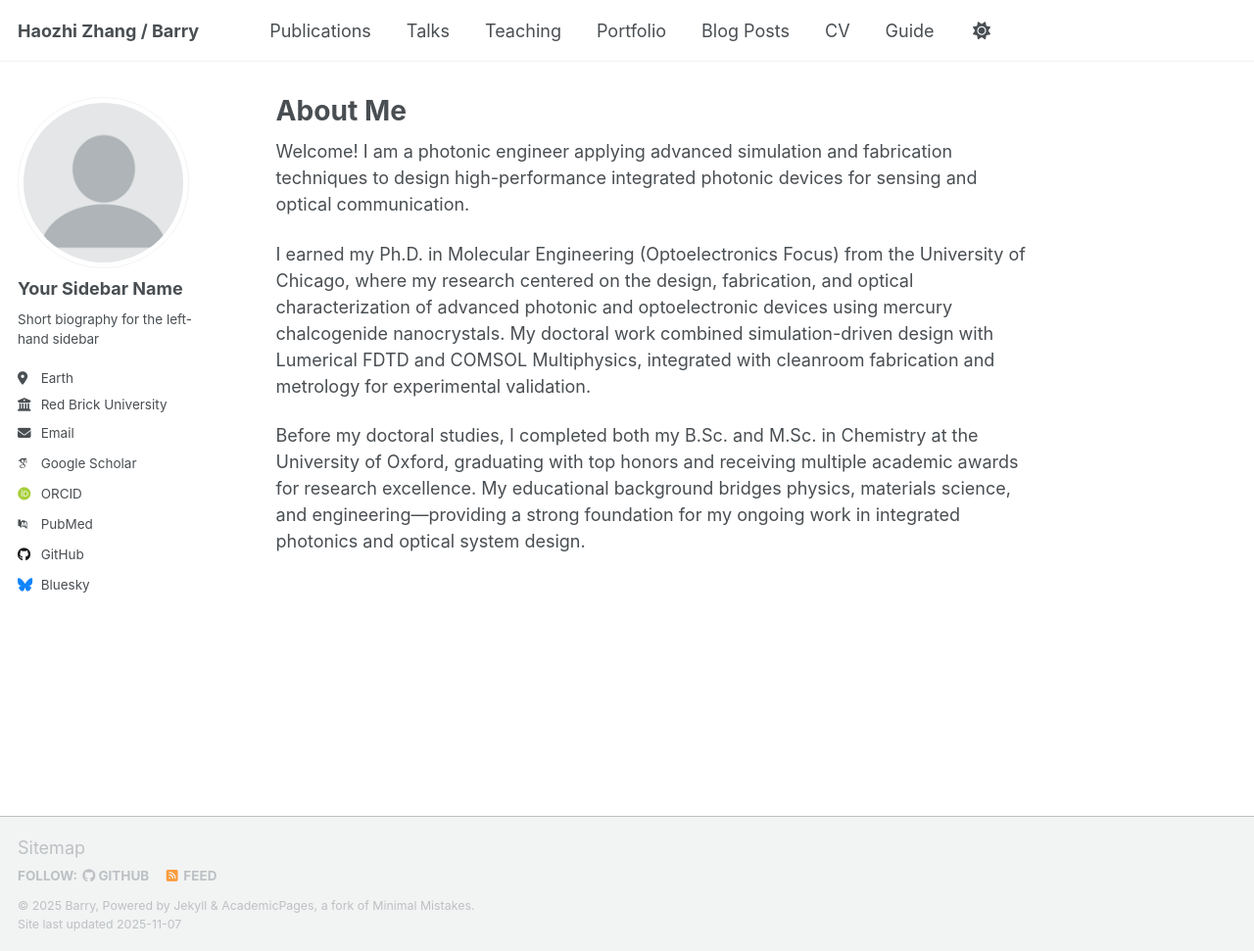
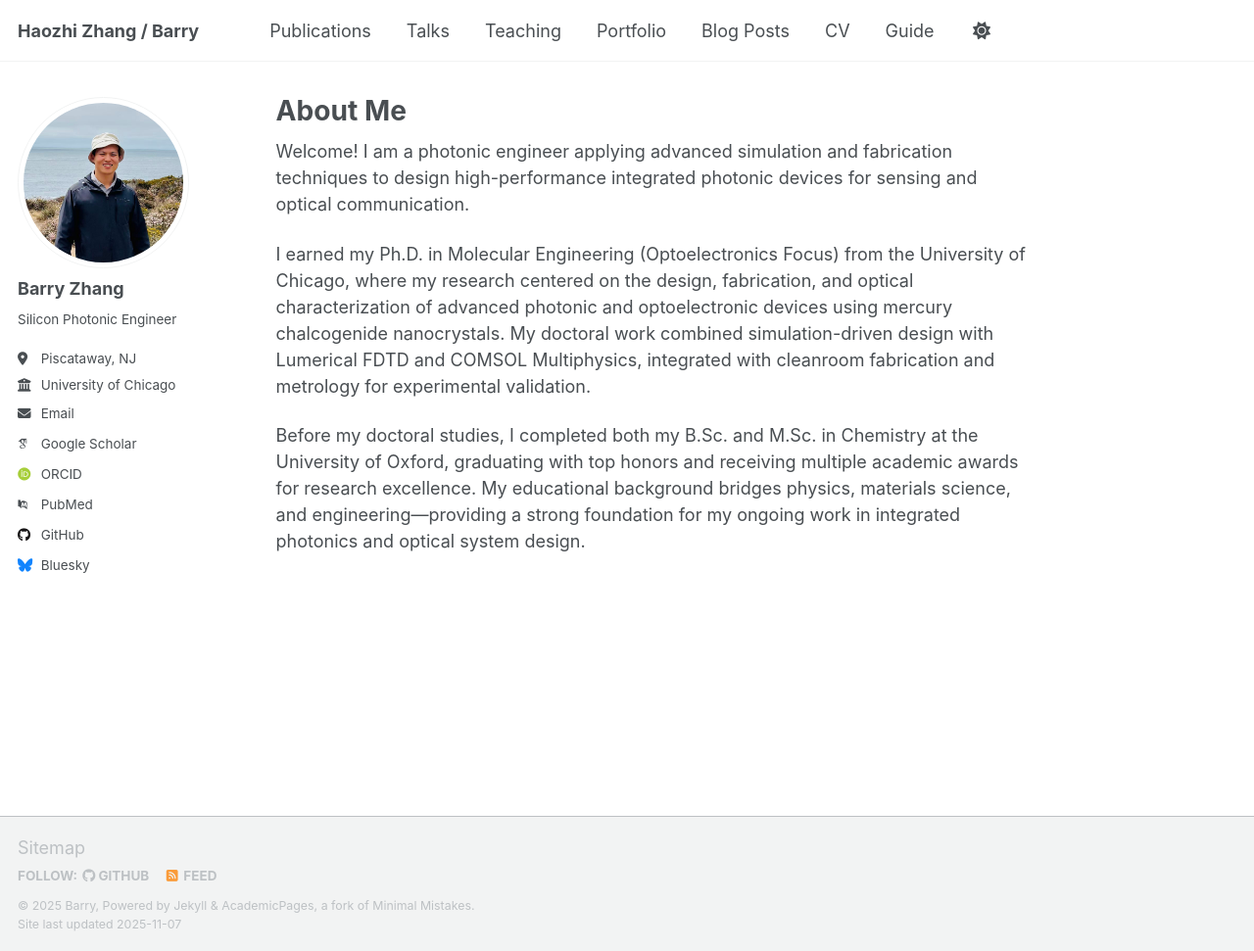
Before and after one commit to barryhzzhang/barryhzzhang.github.io, a Jekyll site: the page built from _pages/about.md, in a window 1280 px wide and 971 px high. Shown: the whole window at 98% size. Built offline with Jekyll 4.4.1, drawn with Linux system fonts in a browser that asks for light colours; some web fonts are replaced; a script that is not in the unit is left out.

Commit message:
Update author profile information in _config.yml

```diff
--- a/_config.yml
+++ b/_config.yml
@@ -23,14 +23,14 @@ repository               : "academicpages/academicpages.github.io"
 #               Additional customization can be done by editing /_includes/author-profile.html
 author:
   # Biographic information
-  avatar           : "profile.png"
-  name             : "Your Sidebar Name"
+  avatar           : "Photo.jpg"
+  name             : "Barry Zhang"
   pronouns         : # example: "she/her"
-  bio              : "Short biography for the left-hand sidebar"
-  location         : "Earth"
-  employer         : "Red Brick University"
+  bio              : "Silicon Photonic Engineer"
+  location         : "Piscataway, NJ"
+  employer         : "University of Chicago"
   uri              : # URL
-  email            : "none@example.org"
+  email            : "haozhi.b.zhang@outlook.com"
 
   # Academic websites
   academia         : # URL
```
